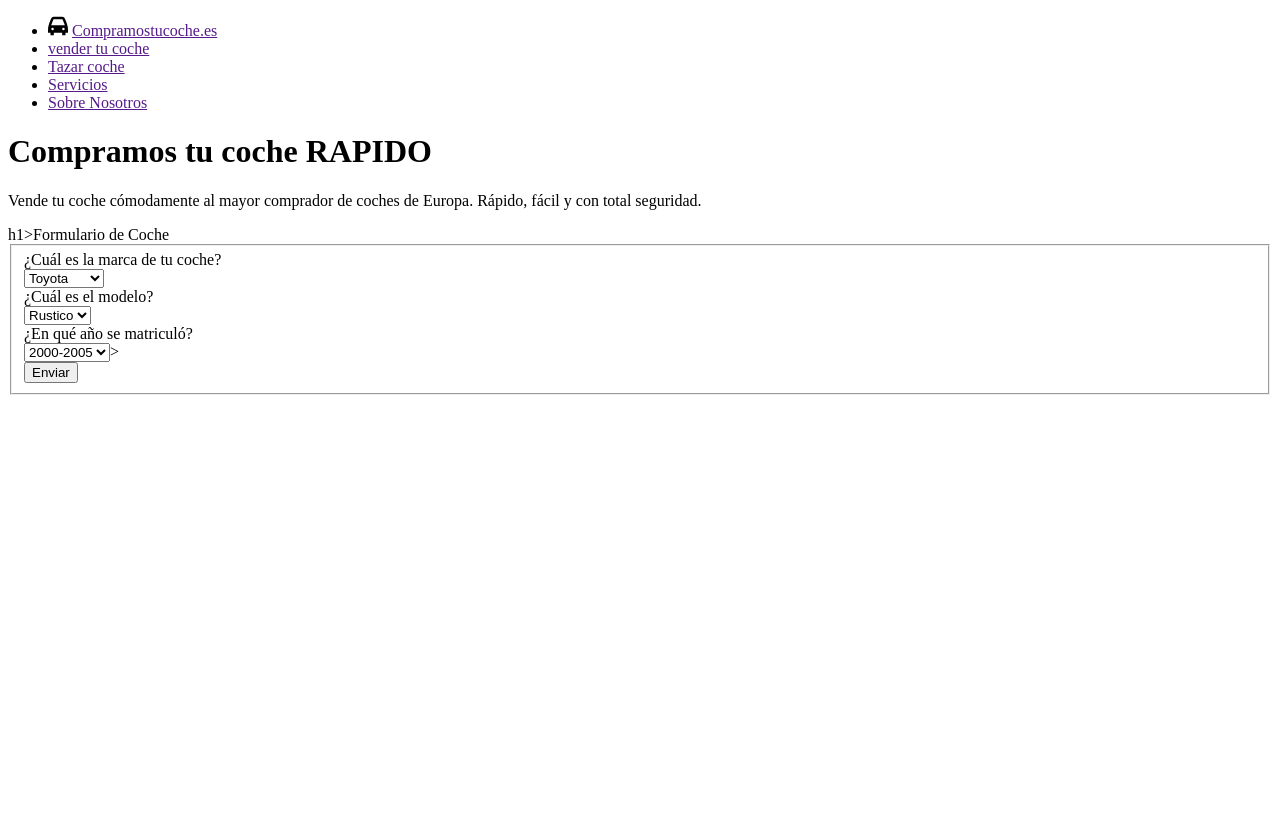
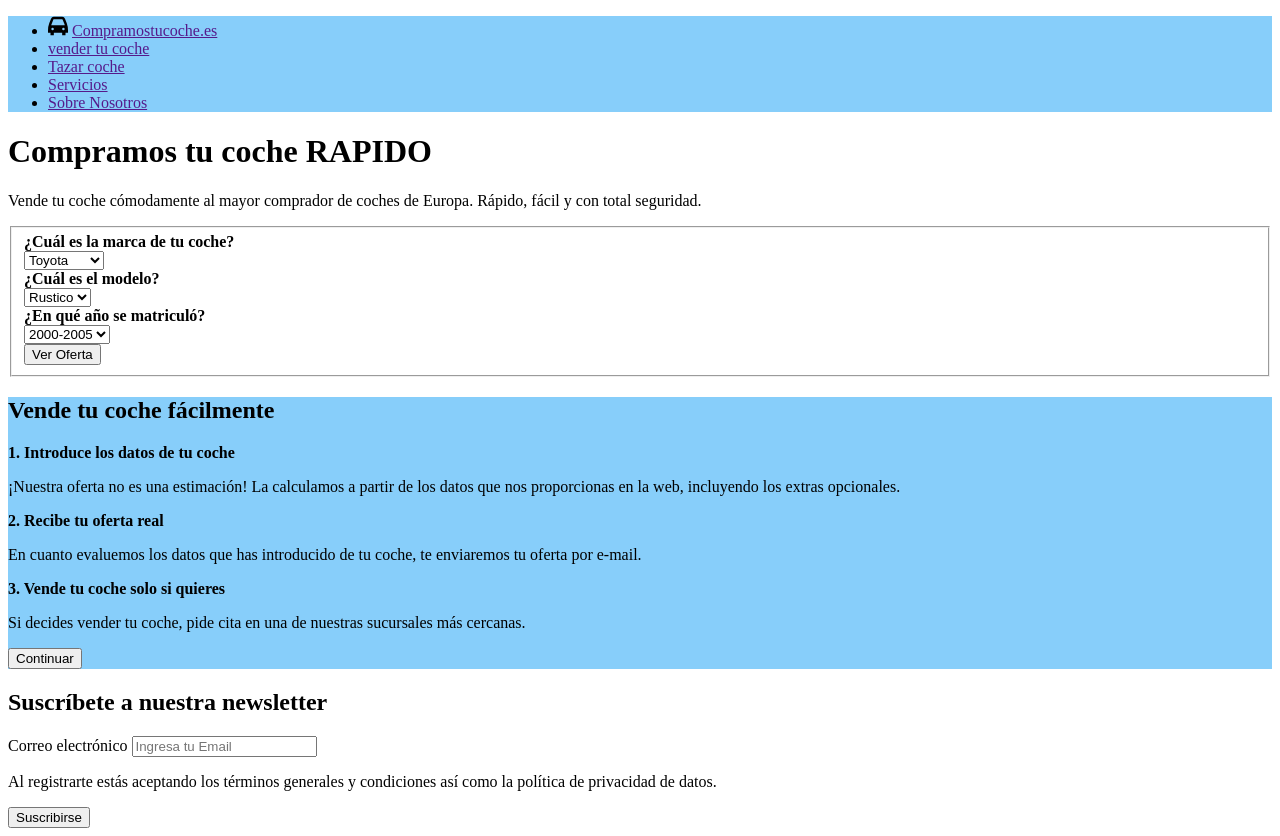
Before and after one commit to MoralesAngelo/challenge-w1-2, a website: page index.html in a window 1280 px wide. Before the commit the page ends 800 px from the top, so only its background shows below. Drawn offline with Linux system fonts and the light colour scheme.

Commit message:
updateformPasosparavender

```diff
--- a/index.html
+++ b/index.html
@@ -12,7 +12,7 @@
     <title>Compramos Tu Coche</title>
   </head>
   <body>
-    <header>
+    <header style="background-color: lightskyblue">
       <nav>
         <ul>
           <li>
@@ -32,45 +32,81 @@
         Vende tu coche cómodamente al mayor comprador de coches de Europa.
         Rápido, fácil y con total seguridad.
       </p>
-        h1>Formulario de Coche</h1>
 
+      <section id="formularioCarros">
         <form>
           <fieldset>
-
-        <label for="marca">¿Cuál es la marca de tu coche?</label>
-        <div>
+            <label for="marca"
+              ><strong>¿Cuál es la marca de tu coche?</strong></label
+            >
+            <section>
               <select id="marca" name="marca">
                 <option value="toyota">Toyota</option>
                 <option value="ford">Ford</option>
                 <option value="chevrolet">Chevrolet</option>
               </select>
-        </div>
+            </section>
 
-
-        <label for="modelo">¿Cuál es el modelo?</label>
-        <div>
+            <label for="modelo"><strong>¿Cuál es el modelo?</strong></label>
+            <section>
               <select id="modelo" name="modelo">
                 <option value="rustico">Rustico</option>
                 <option value="Clasico">Clasico</option>
                 <option value="Sedan">Sedan</option>
               </select>
-</div>
+            </section>
 
-<label for="year">¿En qué año se matriculó?</label>
-<div>
+            <label for="year"><strong>¿En qué año se matriculó?</strong></label>
+            <section>
               <select id="year" name="year">
                 <option value="2000-2005">2000-2005</option>
                 <option value="2006-2015">2006-2015</option>
                 <option value="2016-2024">2016-2024</option>
-        </select>>
-</div>
+              </select>
+            </section>
 
-
-        <button type="submit">Enviar</button>
-
-
+            <button type="submit">Ver Oferta</button>
           </fieldset>
         </form>
+      </section>
+      <section id="pasosParaVender" style="background-color: lightskyblue">
+        <h2>Vende tu coche fácilmente</h2>
+        <form>
+          <p><b>1. Introduce los datos de tu coche</b></p>
+          <p>
+            ¡Nuestra oferta no es una estimación! La calculamos a partir de los
+            datos que nos proporcionas en la web, incluyendo los extras
+            opcionales.
+          </p>
+
+          <p><b>2. Recibe tu oferta real</b></p>
+          <p>
+            En cuanto evaluemos los datos que has introducido de tu coche, te
+            enviaremos tu oferta por e-mail.
+          </p>
+
+          <p><b>3. Vende tu coche solo si quieres</b></p>
+          <p>
+            Si decides vender tu coche, pide cita en una de nuestras sucursales
+            más cercanas.
+          </p>
+
+          <button type="submit">Continuar</button>
+        </form>
+      </section>
     </main>
+    <footer>
+      <h2>Suscríbete a nuestra newsletter</h2>
+
+    <form>
+        <label for="correo">Correo electrónico</label>
+        <input type="email" id="correo" name="correo" required placeholder="Ingresa tu Email">
+
+        <p>Al registrarte estás aceptando los términos generales y condiciones así como la política de privacidad de datos.</p>
+
+        <button type="submit">Suscribirse</button>
+    </form>
+    </form>
+    </footer>
   </body>
 </html>
```
Lines whose indentation alone changed are shown as unchanged.
